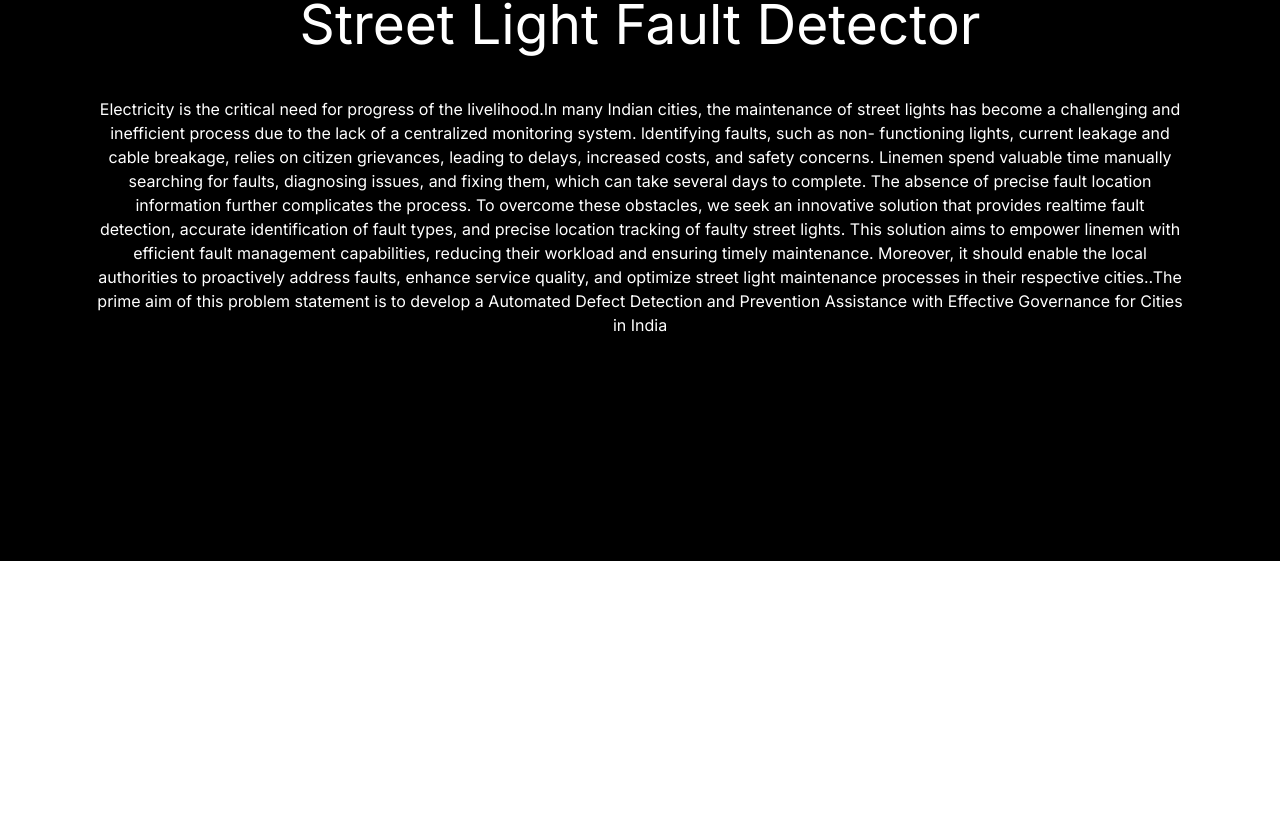
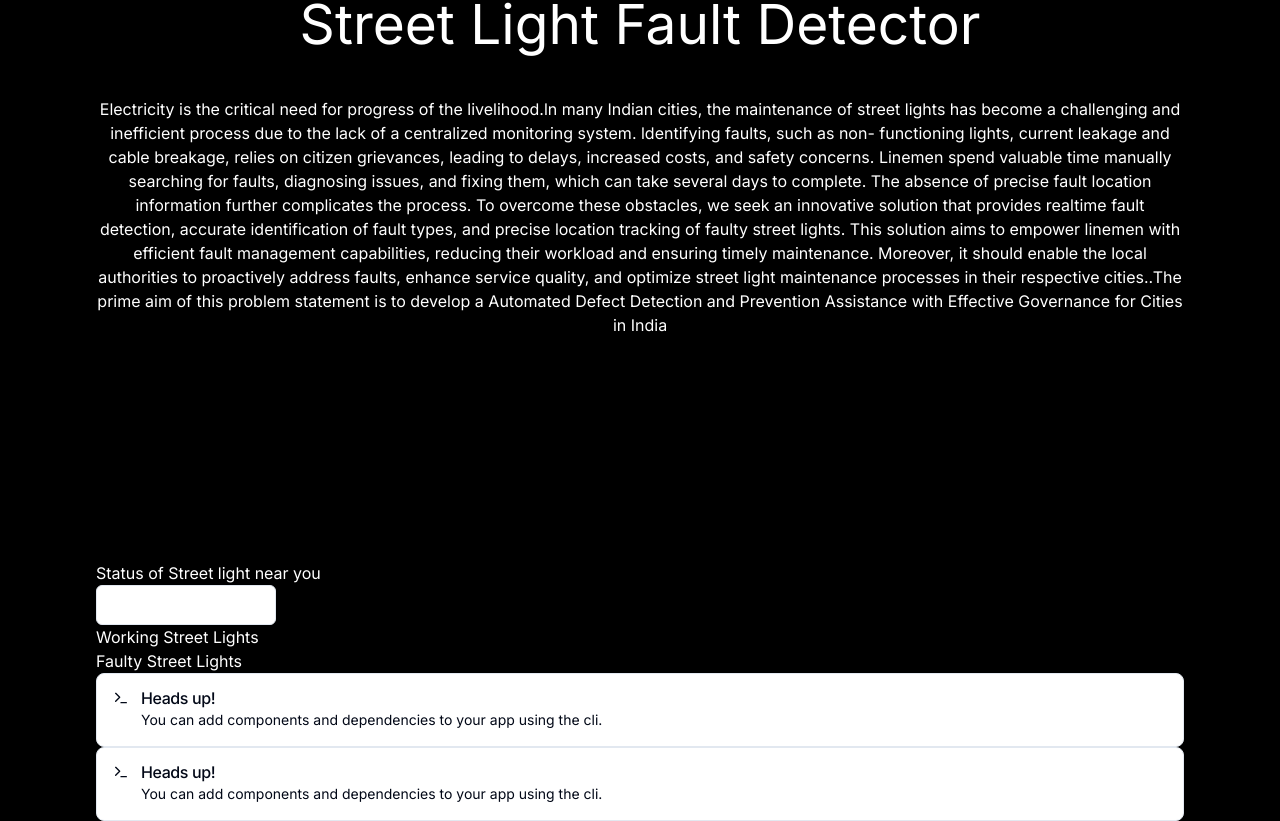
Before and after one commit to love-to-code108/acehack3.0-project, a React (Vite) app: page / in a window 1280 px wide. Shown: the part 1037-1858 px from the top of the page. Before the commit the page ends 1598 px from the top, so only its background shows below. Built offline with nearby package versions, Linux system fonts and the light colour scheme.

Commit message:
added the chadcn ui components now ready to start

```diff
--- a/package.json
+++ b/package.json
@@ -10,6 +10,7 @@
     "preview": "vite preview"
   },
   "dependencies": {
+    "@radix-ui/react-select": "^2.0.0",
     "@radix-ui/react-slot": "^1.0.2",
     "class-variance-authority": "^0.7.0",
     "clsx": "^2.1.0",
--- a/src/App.jsx
+++ b/src/App.jsx
@@ -1,6 +1,24 @@
+// CHAD CN UI IMPORTS
 import { Button } from "@/components/ui/button"
+import {
+  Select,
+  SelectContent,
+  SelectItem,
+  SelectTrigger,
+  SelectValue,
+} from "@/components/ui/select"
+import { Alert, AlertDescription, AlertTitle } from "@/components/ui/alert"
+import { Terminal } from "lucide-react"
+
+
+
+
+
+
+// IMAGE IMPORTS
 import theEarth from "./assets/JPG/earthLightFromSpace.jpg"
 
+// CSS IMPORTS
 import "./app.css"
 
 function App() {
@@ -22,7 +40,7 @@
 
 
   return (
-    <div className=" text-white flex flex-col">
+    <div className=" text-white flex flex-col font-inter">
 
 
 
@@ -114,13 +132,32 @@
 
         {/* HEADING FOR STATUS OF STREET LIGHT NEAR YOU */}
         <div>
-
+          <h1>Status of Street light near you</h1>
         </div>
 
 
 
         {/* CHOOSE YOUR LOCATION */}
         <div>
+          <Select>
+            <SelectTrigger className="w-[180px]">
+              <SelectValue placeholder="Theme" />
+            </SelectTrigger>
+            <SelectContent>
+              <SelectItem value="light">Light</SelectItem>
+              <SelectItem value="dark">Dark</SelectItem>
+              <SelectItem value="system">System</SelectItem>
+            </SelectContent>
+          </Select>
+
+        </div>
+
+
+
+        {/* HEADING FOR FAULTY STREET LIGHT AND WORKING ONES */}
+        <div>
+          <h1>Working Street Lights</h1>
+          <h1>Faulty Street Lights</h1>
 
         </div>
 
@@ -129,6 +166,28 @@
         {/* TABLE FOR WORKING STREET LIGHT AND FAULTY STREET LIGHT */}
         <div>
 
+          {/* COLUMN FOR WORKING STREET LIGHTS */}
+          <div>
+            <Alert>
+              <Terminal className="h-4 w-4" />
+              <AlertTitle>Heads up!</AlertTitle>
+              <AlertDescription>
+                You can add components and dependencies to your app using the cli.
+              </AlertDescription>
+            </Alert>
+
+          </div>
+
+          {/* COLUMN FOR FAULTY STREET LIGHTS */}
+          <div>
+            <Alert>
+              <Terminal className="h-4 w-4" />
+              <AlertTitle>Heads up!</AlertTitle>
+              <AlertDescription>
+                You can add components and dependencies to your app using the cli.
+              </AlertDescription>
+            </Alert>
+          </div>
         </div>
 
 
--- /dev/null
+++ b/src/components/ui/alert.jsx
@@ -0,0 +1,47 @@
+import * as React from "react"
+import { cva } from "class-variance-authority";
+
+import { cn } from "@/lib/utils"
+
+const alertVariants = cva(
+  "relative w-full rounded-lg border p-4 [&>svg~*]:pl-7 [&>svg+div]:translate-y-[-3px] [&>svg]:absolute [&>svg]:left-4 [&>svg]:top-4 [&>svg]:text-foreground",
+  {
+    variants: {
+      variant: {
+        default: "bg-background text-foreground",
+        destructive:
+          "border-destructive/50 text-destructive dark:border-destructive [&>svg]:text-destructive",
+      },
+    },
+    defaultVariants: {
+      variant: "default",
+    },
+  }
+)
+
+const Alert = React.forwardRef(({ className, variant, ...props }, ref) => (
+  <div
+    ref={ref}
+    role="alert"
+    className={cn(alertVariants({ variant }), className)}
+    {...props} />
+))
+Alert.displayName = "Alert"
+
+const AlertTitle = React.forwardRef(({ className, ...props }, ref) => (
+  <h5
+    ref={ref}
+    className={cn("mb-1 font-medium leading-none tracking-tight", className)}
+    {...props} />
+))
+AlertTitle.displayName = "AlertTitle"
+
+const AlertDescription = React.forwardRef(({ className, ...props }, ref) => (
+  <div
+    ref={ref}
+    className={cn("text-sm [&_p]:leading-relaxed", className)}
+    {...props} />
+))
+AlertDescription.displayName = "AlertDescription"
+
+export { Alert, AlertTitle, AlertDescription }
--- /dev/null
+++ b/src/components/ui/select.jsx
@@ -0,0 +1,120 @@
+import * as React from "react"
+import * as SelectPrimitive from "@radix-ui/react-select"
+import { Check, ChevronDown, ChevronUp } from "lucide-react"
+
+import { cn } from "@/lib/utils"
+
+const Select = SelectPrimitive.Root
+
+const SelectGroup = SelectPrimitive.Group
+
+const SelectValue = SelectPrimitive.Value
+
+const SelectTrigger = React.forwardRef(({ className, children, ...props }, ref) => (
+  <SelectPrimitive.Trigger
+    ref={ref}
+    className={cn(
+      "flex h-10 w-full items-center justify-between rounded-md border border-input bg-background px-3 py-2 text-sm ring-offset-background placeholder:text-muted-foreground focus:outline-none focus:ring-2 focus:ring-ring focus:ring-offset-2 disabled:cursor-not-allowed disabled:opacity-50 [&>span]:line-clamp-1",
+      className
+    )}
+    {...props}>
+    {children}
+    <SelectPrimitive.Icon asChild>
+      <ChevronDown className="h-4 w-4 opacity-50" />
+    </SelectPrimitive.Icon>
+  </SelectPrimitive.Trigger>
+))
+SelectTrigger.displayName = SelectPrimitive.Trigger.displayName
+
+const SelectScrollUpButton = React.forwardRef(({ className, ...props }, ref) => (
+  <SelectPrimitive.ScrollUpButton
+    ref={ref}
+    className={cn("flex cursor-default items-center justify-center py-1", className)}
+    {...props}>
+    <ChevronUp className="h-4 w-4" />
+  </SelectPrimitive.ScrollUpButton>
+))
+SelectScrollUpButton.displayName = SelectPrimitive.ScrollUpButton.displayName
+
+const SelectScrollDownButton = React.forwardRef(({ className, ...props }, ref) => (
+  <SelectPrimitive.ScrollDownButton
+    ref={ref}
+    className={cn("flex cursor-default items-center justify-center py-1", className)}
+    {...props}>
+    <ChevronDown className="h-4 w-4" />
+  </SelectPrimitive.ScrollDownButton>
+))
+SelectScrollDownButton.displayName =
+  SelectPrimitive.ScrollDownButton.displayName
+
+const SelectContent = React.forwardRef(({ className, children, position = "popper", ...props }, ref) => (
+  <SelectPrimitive.Portal>
+    <SelectPrimitive.Content
+      ref={ref}
+      className={cn(
+        "relative z-50 max-h-96 min-w-[8rem] overflow-hidden rounded-md border bg-popover text-popover-foreground shadow-md data-[state=open]:animate-in data-[state=closed]:animate-out data-[state=closed]:fade-out-0 data-[state=open]:fade-in-0 data-[state=closed]:zoom-out-95 data-[state=open]:zoom-in-95 data-[side=bottom]:slide-in-from-top-2 data-[side=left]:slide-in-from-right-2 data-[side=right]:slide-in-from-left-2 data-[side=top]:slide-in-from-bottom-2",
+        position === "popper" &&
+          "data-[side=bottom]:translate-y-1 data-[side=left]:-translate-x-1 data-[side=right]:translate-x-1 data-[side=top]:-translate-y-1",
+        className
+      )}
+      position={position}
+      {...props}>
+      <SelectScrollUpButton />
+      <SelectPrimitive.Viewport
+        className={cn("p-1", position === "popper" &&
+          "h-[var(--radix-select-trigger-height)] w-full min-w-[var(--radix-select-trigger-width)]")}>
+        {children}
+      </SelectPrimitive.Viewport>
+      <SelectScrollDownButton />
+    </SelectPrimitive.Content>
+  </SelectPrimitive.Portal>
+))
+SelectContent.displayName = SelectPrimitive.Content.displayName
+
+const SelectLabel = React.forwardRef(({ className, ...props }, ref) => (
+  <SelectPrimitive.Label
+    ref={ref}
+    className={cn("py-1.5 pl-8 pr-2 text-sm font-semibold", className)}
+    {...props} />
+))
+SelectLabel.displayName = SelectPrimitive.Label.displayName
+
+const SelectItem = React.forwardRef(({ className, children, ...props }, ref) => (
+  <SelectPrimitive.Item
+    ref={ref}
+    className={cn(
+      "relative flex w-full cursor-default select-none items-center rounded-sm py-1.5 pl-8 pr-2 text-sm outline-none focus:bg-accent focus:text-accent-foreground data-[disabled]:pointer-events-none data-[disabled]:opacity-50",
+      className
+    )}
+    {...props}>
+    <span className="absolute left-2 flex h-3.5 w-3.5 items-center justify-center">
+      <SelectPrimitive.ItemIndicator>
+        <Check className="h-4 w-4" />
+      </SelectPrimitive.ItemIndicator>
+    </span>
+
+    <SelectPrimitive.ItemText>{children}</SelectPrimitive.ItemText>
+  </SelectPrimitive.Item>
+))
+SelectItem.displayName = SelectPrimitive.Item.displayName
+
+const SelectSeparator = React.forwardRef(({ className, ...props }, ref) => (
+  <SelectPrimitive.Separator
+    ref={ref}
+    className={cn("-mx-1 my-1 h-px bg-muted", className)}
+    {...props} />
+))
+SelectSeparator.displayName = SelectPrimitive.Separator.displayName
+
+export {
+  Select,
+  SelectGroup,
+  SelectValue,
+  SelectTrigger,
+  SelectContent,
+  SelectLabel,
+  SelectItem,
+  SelectSeparator,
+  SelectScrollUpButton,
+  SelectScrollDownButton,
+}
```
Also changed, not shown: 1 other file (tests, documents, lock files or other folders).
